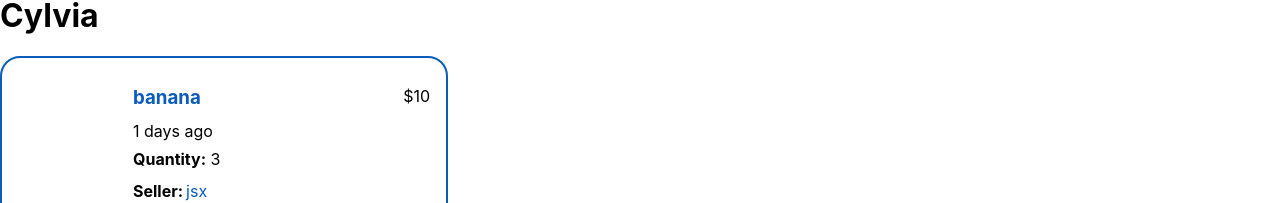
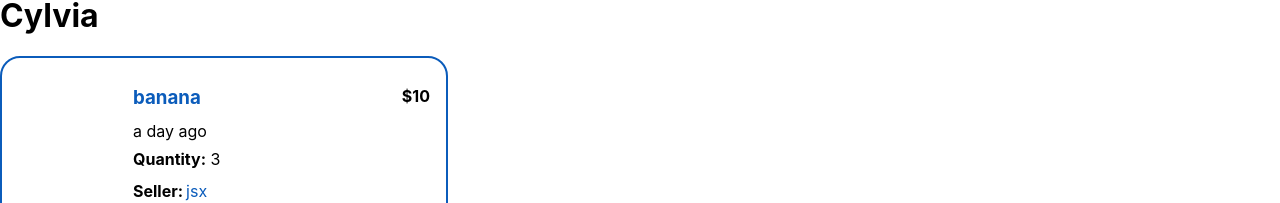
Before and after one commit to dacosio/integrated-project, a React (Create React App) app: page /testComponent in a window 1280 px wide. Shown: the part 447-650 px from the top of the page. Built offline with nearby package versions, Linux system fonts and the light colour scheme; no server answers.

Commit message:
finished fr

```diff
--- a/src/components/base/TransactionCard/TransactionCard.css
+++ b/src/components/base/TransactionCard/TransactionCard.css
@@ -11,6 +11,10 @@
     display: grid;
     grid-template-columns: 0.8fr 1.2fr;
     gap: 16px;
+}
+
+.transaction-card .price {
+    font-weight: bold;
 }
 
 .product-information {
--- a/src/components/base/TransactionCard/TransactionCard.jsx
+++ b/src/components/base/TransactionCard/TransactionCard.jsx
@@ -8,6 +8,14 @@ const TransactionCard = (props) => {
   const cardStyle = {
       border: type === 'buying' ? '#0B5CBB 2px solid' : '#FFBF44 2px solid',
     };
+
+  const days = () => {
+    if (time==="1") {
+      return ("a day ago")
+    } else {
+      return (`${days} days ago`)
+    }
+  }
 
   const buttons = () => {
     if (type === 'buying') {
@@ -32,7 +40,7 @@ const TransactionCard = (props) => {
           <h3>{itemName}</h3>
           <p className="price">${price}</p>
         </div>
-        <p className="time">{time} days ago</p>
+        <p className="time">{days()}</p>
         <p className="quantity">
           <strong>Quantity:</strong> {portions}
         </p>
@@ -45,7 +53,6 @@ const TransactionCard = (props) => {
       </div>
       <div className="button-container">
         {buttons()}
-        {/* {type === 'buying' ? <Button label="pending" /> : <><Button label="Accept" /><Button label="Cancel"/></>} */}
       </div>
     </div>
   );
```
